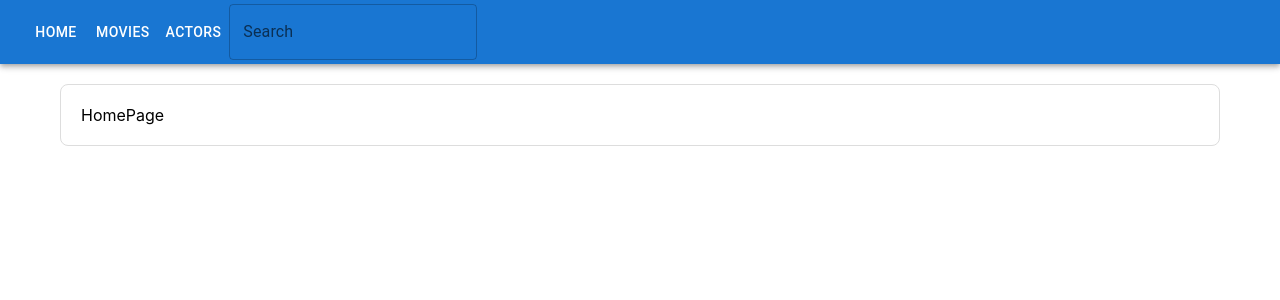
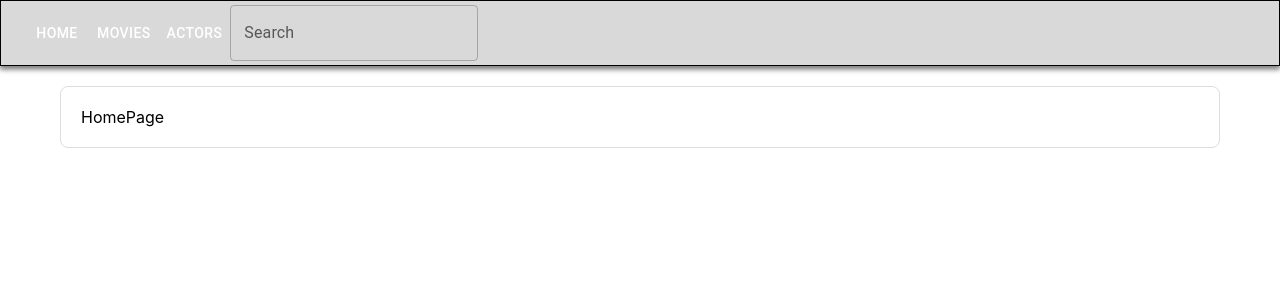
Before and after one commit to aleksanderminchev/ruc-12, a React (Create React App) app in the folder MoviesReact/movies-app/: page / in a window 1280 px wide. Shown: the top 300 px of the page. Built offline with nearby package versions, Linux system fonts and the light colour scheme.

Commit message:
Header styling

```diff
--- a/MoviesReact/movies-app/src/components/Header/Header.jsx
+++ b/MoviesReact/movies-app/src/components/Header/Header.jsx
@@ -4,17 +4,23 @@ import Toolbar from "@mui/material/Toolbar";
 import Typography from "@mui/material/Typography";
 import Button from "@mui/material/Button";
 import TextField from "@mui/material/TextField";
-import { Link } from 'react-router-dom';
+import { Link } from "react-router-dom";
 function Header() {
   const [searchText, setSearchText] = useState("");
   const [searchOpen, setSearchOpen] = useState(false);
   return (
     <AppBar position="static">
-      <Toolbar>
+      <Toolbar
+        sx={{
+          border: "1px solid #000",
+          background: "#D9D9D9",
+          boxShadow: "0px 4px 4px 0px rgba(0, 0, 0, 0.25)",
+        }}
+      >
         <Button color="inherit" component={Link} to="/">
           Home
         </Button>
-        <Button color="inherit" component={Link} to="/movies" >
+        <Button color="inherit" component={Link} to="/movies">
           Movies
         </Button>
         <Button color="inherit" component={Link} to="/actor">
```
